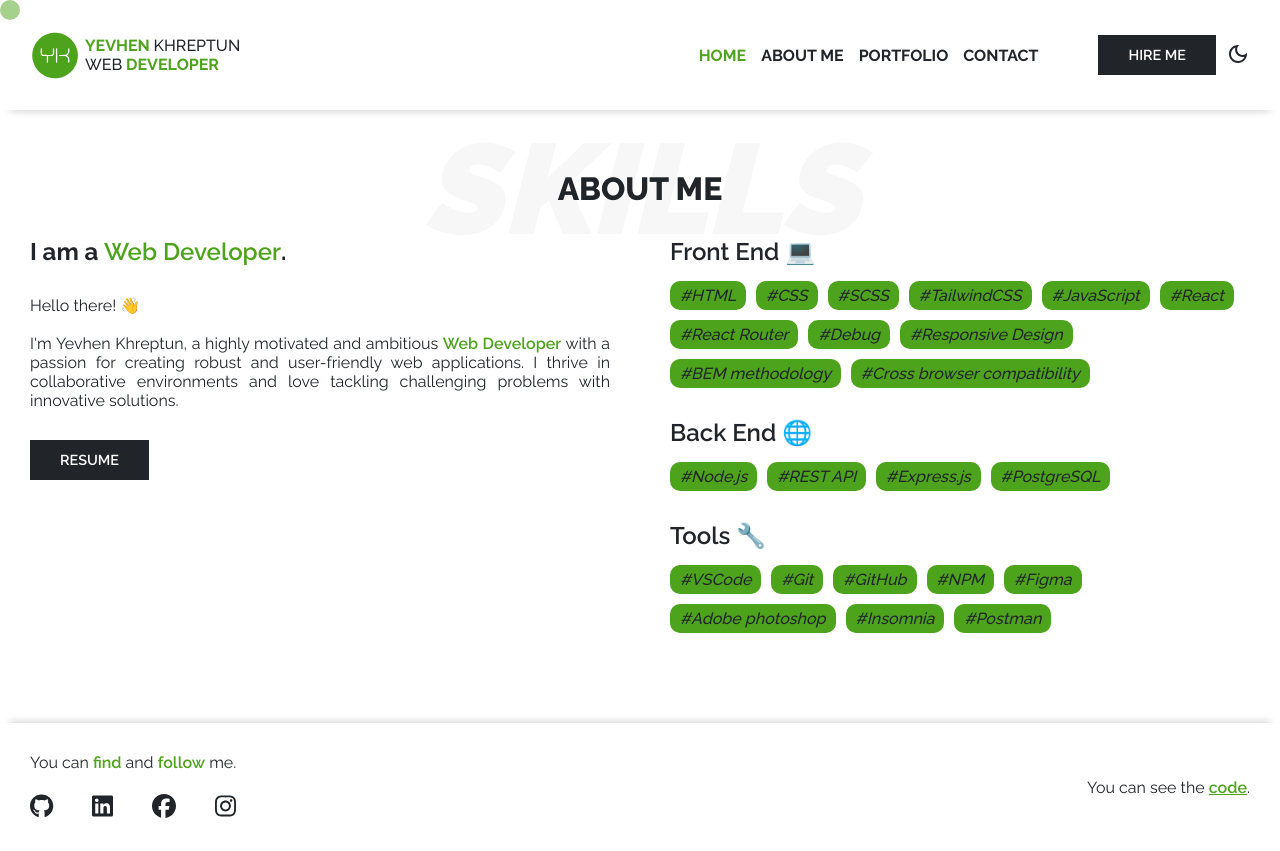
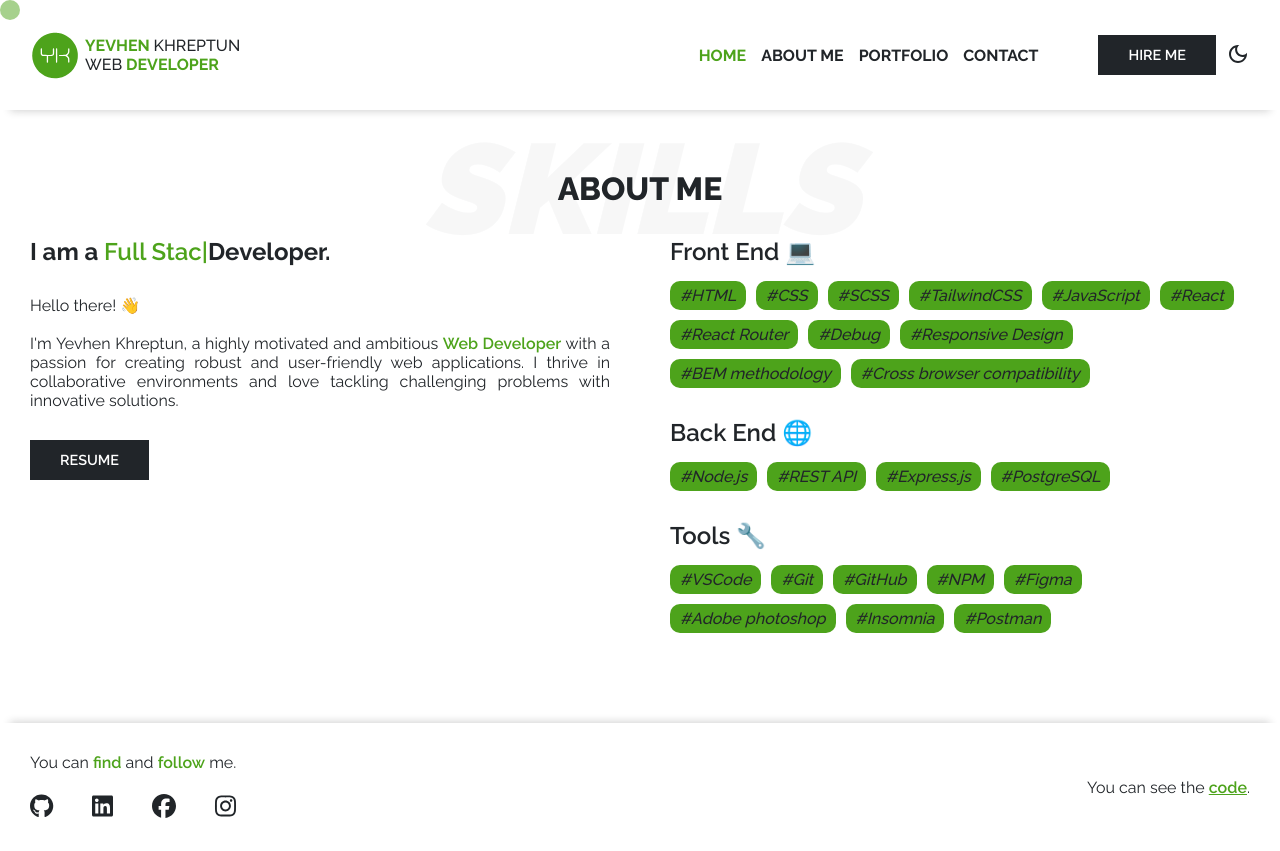
Before and after one commit to khreptunyevhen/react-portfolio, a React (Vite) app: page /about-me in a window 1280 px wide. Built offline with nearby package versions, Linux system fonts and the light colour scheme.

Commit message:
Created a type animation using react-type-animation

```diff
--- a/package.json
+++ b/package.json
@@ -21,6 +21,7 @@
     "@mui/material": "^5.14.4",
     "react": "^18.2.0",
     "react-dom": "^18.2.0",
+    "react-type-animation": "^3.1.0",
     "swiper": "^10.2.0"
   },
   "devDependencies": {
--- a/src/components/AboutDescription.jsx
+++ b/src/components/AboutDescription.jsx
@@ -1,4 +1,5 @@
 import Button from "./Button";
+import { TypeAnimation } from "react-type-animation";
 
 import "./styles/aboutDescription.css";
 import pdf from "../assets/Yevhen_Khreptun_CV.pdf";
@@ -7,7 +8,23 @@ const AboutDescription = () => {
   return (
     <div className="about__description description">
       <h2 className="description__title">
-        I am a <span>Web Developer</span>.
+        I am a{" "}
+        <TypeAnimation
+          sequence={[
+            "Web",
+            1000,
+            "Front End",
+            1000,
+            "Back End",
+            1000,
+            "Full Stack",
+            1000,
+          ]}
+          wrapper="span"
+          speed={50}
+          repeat={Infinity}
+        />
+        Developer.
       </h2>
       <p className="description__text">
         Hello there! 👋
--- a/src/components/Home.jsx
+++ b/src/components/Home.jsx
@@ -1,11 +1,7 @@
 import "./styles/home.css";
 import Button from "./Button";
+import HomeBox from "./HomeBox";
 import { Link } from "react-router-dom";
-
-// import { FontAwesomeIcon } from "@fortawesome/react-fontawesome";
-// import { faDownload } from "@fortawesome/free-solid-svg-icons";
-
-// TODO: add picture to resume buttons
 
 import pdf from "../assets/Yevhen_Khreptun_CV.pdf";
 import { useEffect, useState } from "react";
@@ -37,9 +33,7 @@ const Home = () => {
         <HomeBox />
         <div className="home__buttons">
           <a href={pdf} target="__blank">
-            <Button dataText={`Resume`} buttonStyles="button">
-              {/* <FontAwesomeIcon icon={faDownload} /> */}
-            </Button>
+            <Button dataText={`Resume`} buttonStyles="button"></Button>
           </a>
           <Link to={"portfolio"}>
             <Button dataText="Projects" buttonStyles="button"></Button>
@@ -56,18 +50,3 @@ const Home = () => {
 };
 
 export default Home;
-
-const HomeBox = () => {
-  return (
-    <div className="home__info">
-      <h1 className="home__title">
-        <strong>Hi</strong>, my name is
-      </h1>
-      <p className="home__name">Yevhen Khreptun.</p>
-      <p className="home__description">
-        I&apos;m a Web Developer based in Montreal.
-        <strong> I love what I do</strong>.
-      </p>
-    </div>
-  );
-};
--- /dev/null
+++ b/src/components/HomeBox.jsx
@@ -0,0 +1,16 @@
+const HomeBox = () => {
+  return (
+    <div className="home__info">
+      <h1 className="home__title">
+        <strong>Hi</strong>, my name is
+      </h1>
+      <p className="home__name">Yevhen Khreptun.</p>
+      <p className="home__description">
+        I&apos;m a Web Developer based in Montreal.
+        <strong> I love what I do</strong>.
+      </p>
+    </div>
+  );
+};
+
+export default HomeBox;
```
Also changed, not shown: 1 other file (tests, documents, lock files or other folders).
